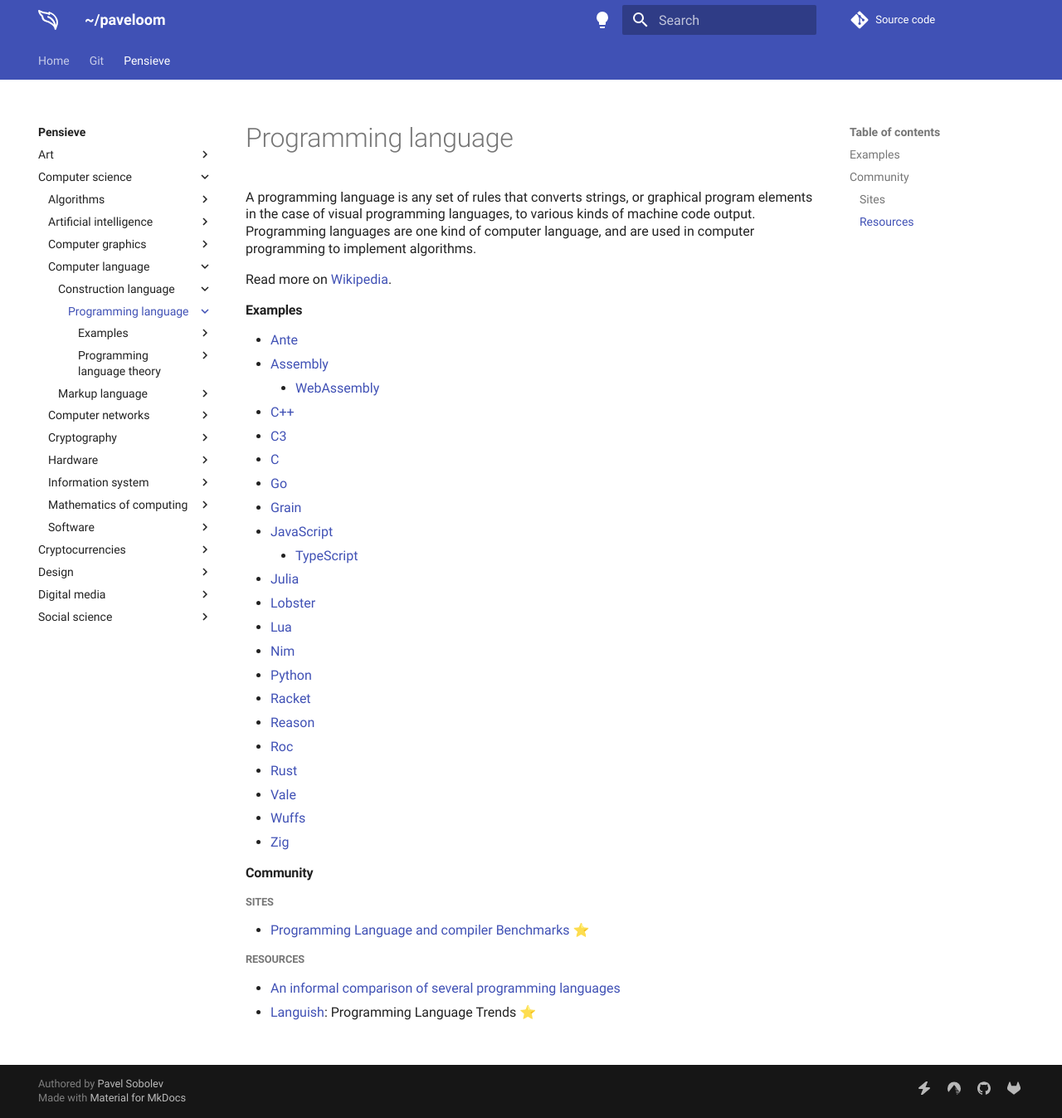
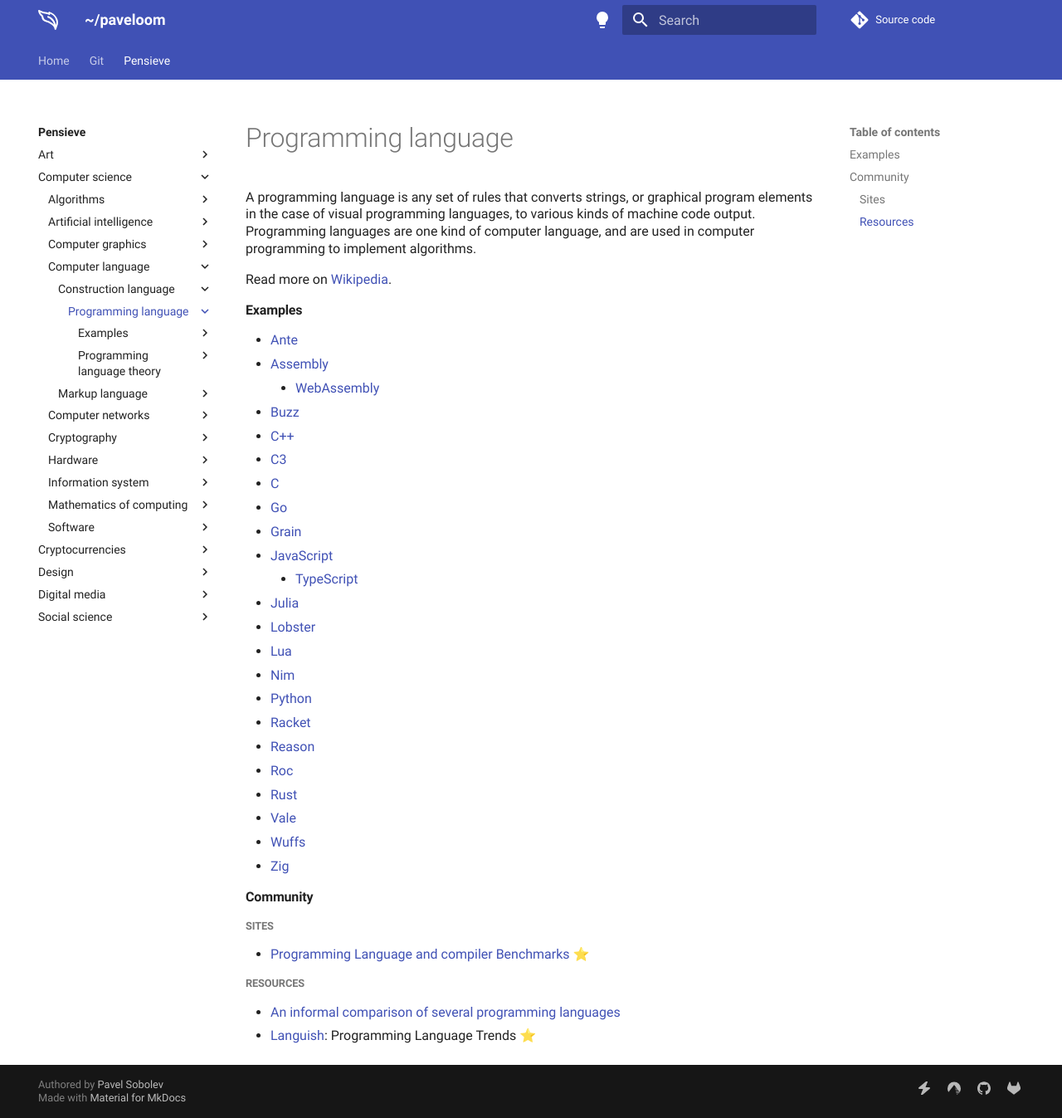
Before and after one commit to paveloom/paveloom.dev, an MkDocs documentation site: the page built from content/pensieve/programming-language.md, in a window 1280 px wide and 1347 px high. Shown: the whole window at 83% size. Built offline with MkDocs 1.6.1 and Material for MkDocs 9.7.7, drawn with Linux system fonts in a browser that asks for light colours; comment, search, counter and statistics services are not loaded.

Commit message:
Pensieve: update the Programming language page.

```diff
--- a/content/pensieve/programming-language.md
+++ b/content/pensieve/programming-language.md
@@ -8,6 +8,7 @@ Read more on [Wikipedia](https://en.wikipedia.org/wiki/Programming_language).
 - [Ante](https://antelang.org)
 - [Assembly](assembly)
     - [WebAssembly](webassembly.md)
+- [Buzz](https://github.com/buzz-language/buzz)
 - [C++](c-plus-plus.md)
 - [C3](https://c3-lang.org)
 - [C](c.md)
```
